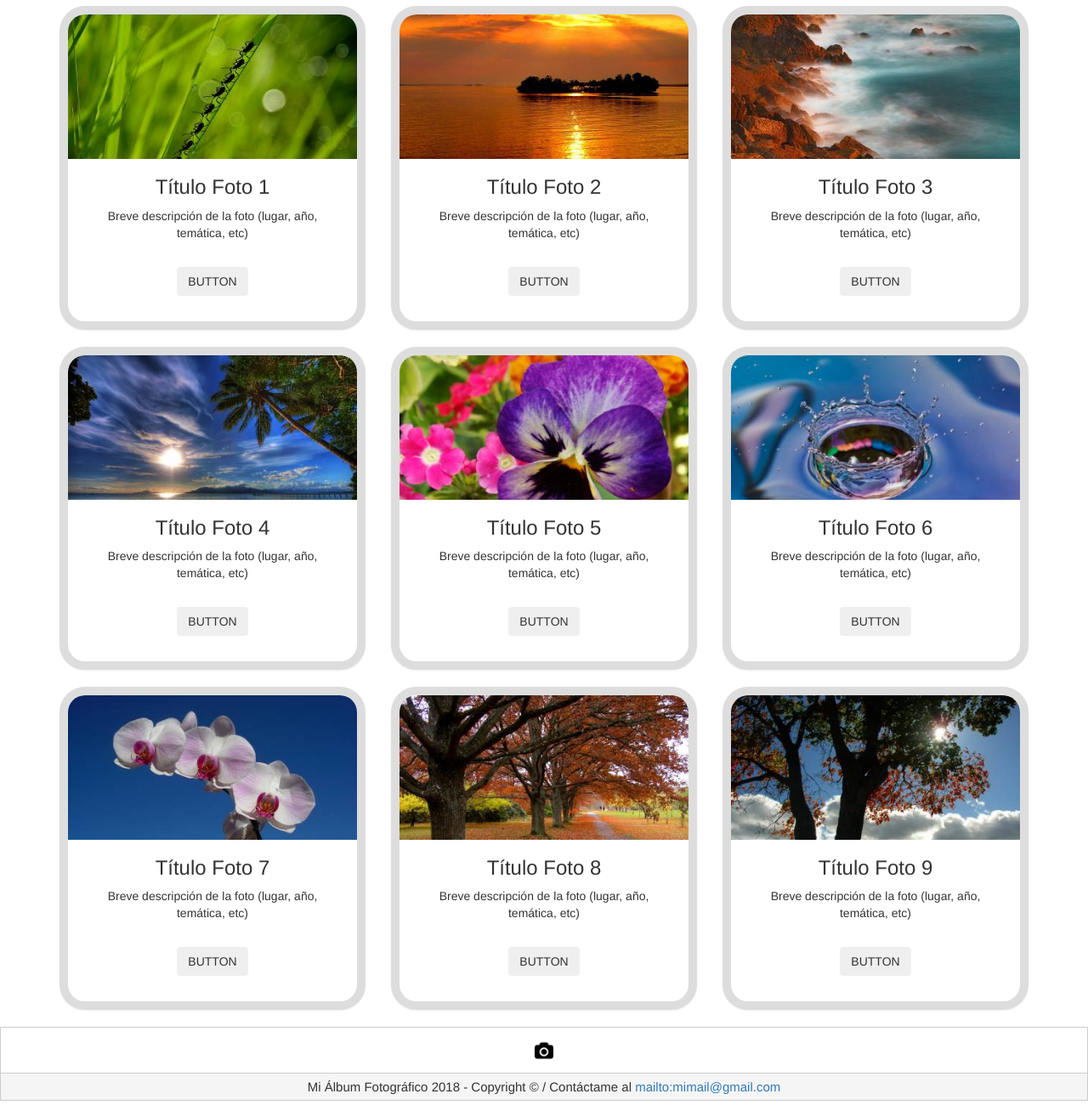
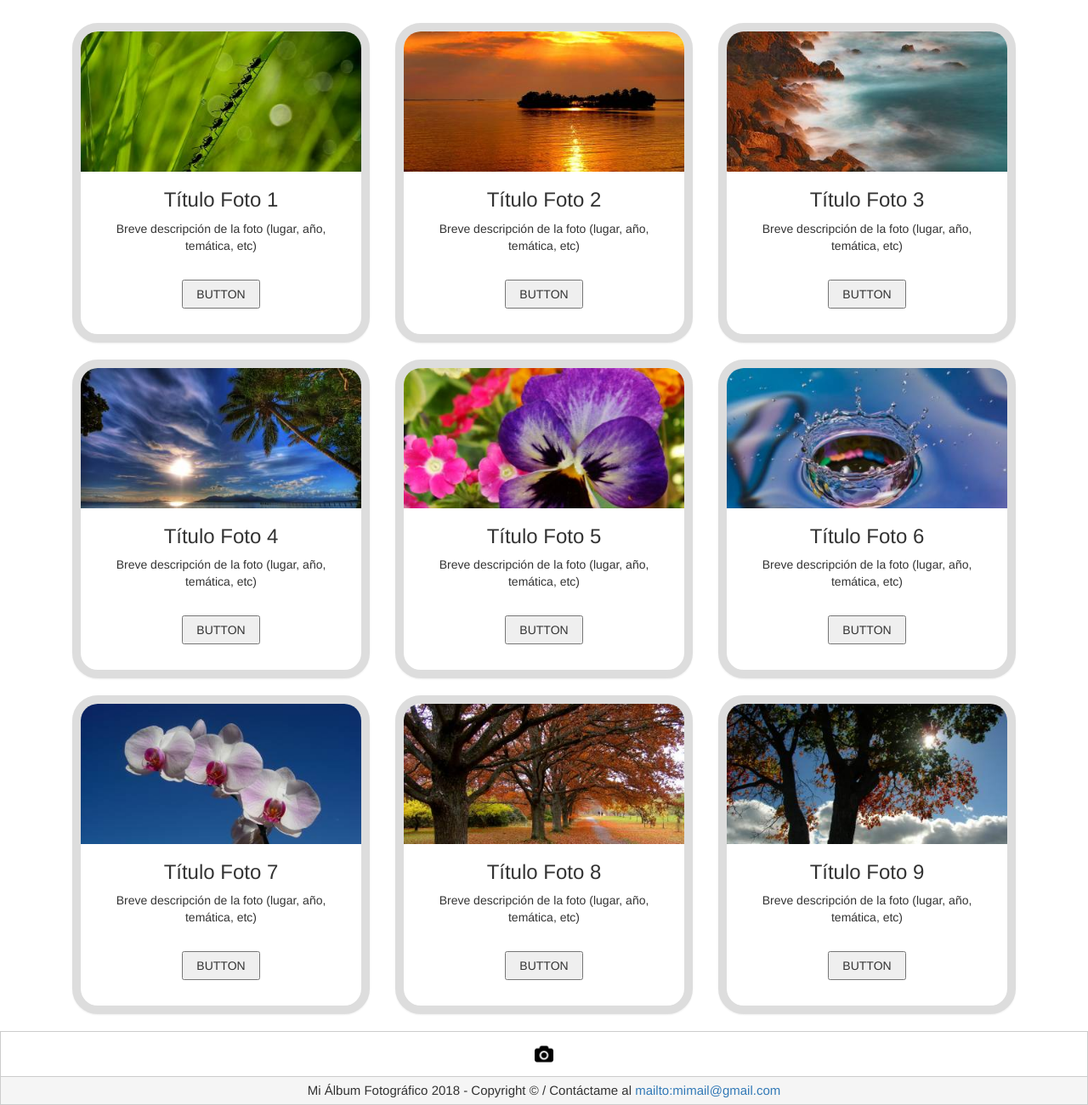
Before and after one commit to jjjjota/Desafio07, a plain HTML site: page index.html in a window 1280 px wide. Shown: the part 407-1707 px from the top of the page at 85% size. Drawn offline with nearby package versions, Linux system fonts and the light colour scheme.

Commit message:
:bug:Fixed the offset that fucked all

```diff
--- a/index.html
+++ b/index.html
@@ -1,4 +1,4 @@
-<!DOCTYPE html>
+"button_grid<!DOCTYPE html>
 <html lang="en" dir="ltr">
 
 
@@ -43,7 +43,7 @@
                 <ul class="nav navbar-nav navbar-right">
                     <li><a href="#">Home</a></li>
                     <li><a href="#">About</a></li>
-                    <li><a href="#">Contacto</a></li>
+                    <li><a href="#contacto">Contacto</a></li>
                 </ul>
             </div><!-- /.navbar-collapse -->
         </div><!-- /.container-fluid -->
@@ -59,7 +59,7 @@
                 sunt eius illo eum dolorum quam reprehenderit perferendis est cum maiores
                 et voluptatem error ducimus ut, enim nemo eveniet minus dolorem!
             </p>
-            <button type="button" class="btn contacto">CONTÁCTAME</button>
+            <button type="button" class="btn button_contacto">CONTÁCTAME</button>
         </div>
     </header>
 
@@ -67,131 +67,126 @@
     <div class="container">
 
         <!-- fila 1 -->
-        <div class="row">
 
         <!-- columna 1 -->
-            <div class="col-lg-4 col-md-4 col-sm-6 col-xs-12">
+        <div class="col-lg-4 col-md-4 col-sm-6 col-xs-10 col-xs-offset-1 col-sm-offset-0 col-md-offset-0 col-lg-offset-0">
             <div class="thumbnail photo_container">
                 <img class="img-responsive" src="assets/images/1.jpg" alt="Image 1">
                 <div class="photo_description">
                     <h3>Título Foto 1</h3>
                     <p>Breve descripción de la foto (lugar, año, temática, etc)</p>
-                        <button type="button" class="btn">BUTTON</button>
+                    <button type="button" class="button_grid">BUTTON</button>
                 </div>
             </div>
         </div>
 
         <!-- columna 2 -->
-            <div class="col-lg-4 col-md-4 col-sm-6 col-xs-12">
+        <div class="col-lg-4 col-md-4 col-sm-6 col-xs-10 col-xs-offset-1 col-sm-offset-0 col-md-offset-0 col-lg-offset-0">
             <div class="thumbnail photo_container">
                 <img class="img-responsive" src="assets/images/2.jpg" alt="Image 2">
                 <div class="photo_description">
                     <h3>Título Foto 2</h3>
                     <p>Breve descripción de la foto (lugar, año, temática, etc)</p>
-                        <button type="button" class="btn">BUTTON</button>
+                    <button type="button" class="button_grid">BUTTON</button>
                 </div>
             </div>
         </div>
 
         <!-- columna 3 -->
-            <div class="col-lg-4 col-md-4 col-sm-6 col-xs-12">
+        <div class="col-lg-4 col-md-4 col-sm-6 col-xs-10 col-xs-offset-1 col-sm-offset-0 col-md-offset-0 col-lg-offset-0">
             <div class="thumbnail photo_container">
                 <img class="img-responsive" src="assets/images/3.jpg" alt="Image 3">
                 <div class="photo_description">
                     <h3>Título Foto 3</h3>
                     <p>Breve descripción de la foto (lugar, año, temática, etc)</p>
-                        <button type="button" class="btn">BUTTON</button>
+                    <button type="button" class="button_grid">BUTTON</button>
                 </div>
             </div>
         </div>
-        <!-- fin fila 1 -->
-        </div>
+        <!-- /fila 1 -->
 
         <!-- fila 2 -->
-        <div class="row">
 
         <!-- columna 1 -->
-            <div class="col-lg-4 col-md-4 col-sm-6 col-xs-12">
+        <div class="col-lg-4 col-md-4 col-sm-6 col-xs-10 col-xs-offset-1 col-sm-offset-0 col-md-offset-0 col-lg-offset-0">
             <div class="thumbnail photo_container">
                 <img class="img-responsive" src="assets/images/4.jpg" alt="Image 4">
                 <div class="photo_description">
                     <h3>Título Foto 4</h3>
                     <p>Breve descripción de la foto (lugar, año, temática, etc)</p>
-                        <button type="button" class="btn">BUTTON</button>
+                    <button type="button" class="button_grid">BUTTON</button>
                 </div>
             </div>
         </div>
 
         <!-- columna 2 -->
-            <div class="col-lg-4 col-md-4 col-sm-6 col-xs-12">
+        <div class="col-lg-4 col-md-4 col-sm-6 col-xs-10 col-xs-offset-1 col-sm-offset-0 col-md-offset-0 col-lg-offset-0">
             <div class="thumbnail photo_container">
                 <img class="img-responsive" src="assets/images/5.jpg" alt="Image 5">
                 <div class="photo_description">
                     <h3>Título Foto 5</h3>
                     <p>Breve descripción de la foto (lugar, año, temática, etc)</p>
-                        <button type="button" class="btn">BUTTON</button>
+                    <button type="button" class="button_grid">BUTTON</button>
                 </div>
             </div>
         </div>
 
         <!-- columna 3 -->
-            <div class="col-lg-4 col-md-4 col-sm-6 col-xs-12">
+        <div class="col-lg-4 col-md-4 col-sm-6 col-xs-10 col-xs-offset-1 col-sm-offset-0 col-md-offset-0 col-lg-offset-0">
             <div class="thumbnail photo_container">
                 <img class="img-responsive" src="assets/images/6.jpg" alt="Image 6">
                 <div class="photo_description">
                     <h3>Título Foto 6</h3>
                     <p>Breve descripción de la foto (lugar, año, temática, etc)</p>
-                        <button type="button" class="btn">BUTTON</button>
+                    <button type="button" class="button_grid">BUTTON</button>
                 </div>
             </div>
         </div>
-        <!-- fin fila 2 -->
-        </div>
+        <!-- /fila 2 -->
 
         <!-- fila 3 -->
-        <div class="row">
 
         <!-- columna 1 -->
-            <div class="col-lg-4 col-md-4 col-sm-6 col-xs-12">
+        <div class="col-lg-4 col-md-4 col-sm-6 col-xs-10 col-xs-offset-1 col-sm-offset-0 col-md-offset-0 col-lg-offset-0">
             <div class="thumbnail photo_container">
                 <img class="img-responsive" src="assets/images/7.jpg" alt="Image 7">
                 <div class="photo_description">
                     <h3>Título Foto 7</h3>
                     <p>Breve descripción de la foto (lugar, año, temática, etc)</p>
-                        <button type="button" class="btn">BUTTON</button>
+                    <button type="button" class="button_grid">BUTTON</button>
                 </div>
             </div>
         </div>
 
         <!-- columna 2 -->
-            <div class="col-lg-4 col-md-4 col-sm-6 col-xs-12">
+        <div class="col-lg-4 col-md-4 col-sm-6 col-xs-10 col-xs-offset-1 col-sm-offset-0 col-md-offset-0 col-lg-offset-0">
             <div class="thumbnail photo_container">
                 <img class="img-responsive" src="assets/images/8.jpg" alt="Image 8">
                 <div class="photo_description">
                     <h3>Título Foto 8</h3>
                     <p>Breve descripción de la foto (lugar, año, temática, etc)</p>
-                        <button type="button" class="btn">BUTTON</button>
+                    <button type="button" class="button_grid">BUTTON</button>
                 </div>
             </div>
         </div>
 
         <!-- columna 3 -->
-            <div class="col-lg-4 col-md-4 col-sm-6 col-xs-12">
+        <div class="col-lg-4 col-md-4 col-sm-6 col-xs-10 col-xs-offset-1 col-sm-offset-0 col-md-offset-0 col-lg-offset-0">
             <div class="thumbnail photo_container">
                 <img class="img-responsive" src="assets/images/9.jpg" alt="Image 9">
                 <div class="photo_description">
                     <h3>Título Foto 9</h3>
                     <p>Breve descripción de la foto (lugar, año, temática, etc)</p>
-                        <button type="button" class="btn">BUTTON</button>
+                    <button type="button" class="button_grid">BUTTON</button>
                 </div>
             </div>
         </div>
-        <!-- fin fila 3 -->
-        </div>
+        <!-- /fila 3 -->
+
     </div>
 
     <!-- FOOTER --------------------------------------------------------------->
-    <footer>
+    <footer id="contacto">
         <div class="container_logo">
             <a href="#"><img class="logo" src="assets/images/logo.png"/></a>
         </div>
--- a/mystyle.css
+++ b/mystyle.css
@@ -1,7 +1,9 @@
 /* HEADER *********************************************************************/
 header.jumbotron {
     background-image: url(assets/images/bg2.jpg);
-    background-size: 100%;
+
+    background-size: cover; /* NOTE: TO SCALE THE IMAGE */
+    background-position: center; /* NOTE: TO CENTER THE IMAGE */
 }
 
 header .container {
@@ -10,19 +12,21 @@ header .container {
     color: #FFF;
 }
 
-header button.contacto {
+header button.button_contacto {
     background-color: #FFF;
     color: #000;
 }
 
 /* GRILLA *********************************************************************/
 .thumbnail {
+    box-sizing: border-box;
     padding: 0;
     border-width: 10px;
     border-radius: 30px;
 }
 
 .photo_container {
+    box-sizing: border-box;
     padding-bottom: 30px;
     text-align: center;
 }
@@ -40,6 +44,10 @@ header button.contacto {
 
 .photo_container button {
     margin-top: 20px;
+}
+
+button.button_grid {
+    padding: 5px 15px;
 }
 
 /* FOOTER *********************************************************************/
```
Lines whose indentation alone changed are shown as unchanged.
